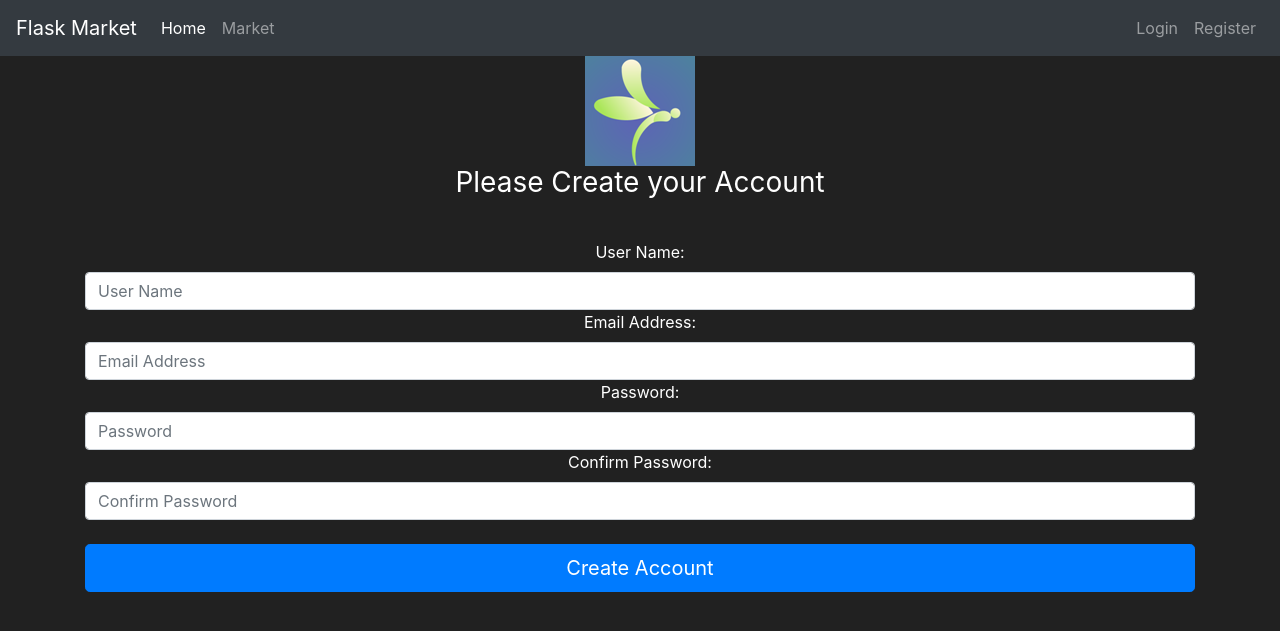
After one commit to harshitshukla-github/E-Commerce-with-Flask, a Flask app: page /register in a window 1280 px wide. The commit adds this page. Shown: the top 631 px of the page. Run offline with Flask 2, Linux system fonts and the light colour scheme; some libraries are stand-ins or nearby versions.

Commit message:
After completing form

```diff
--- a/market/__init__.py
+++ b/market/__init__.py
@@ -2,6 +2,7 @@ from flask import Flask, render_template
 from flask_sqlalchemy import SQLAlchemy
 app = Flask(__name__)
 app.config['SQLALCHEMY_DATABASE_URI'] = 'sqlite:///market.db'
+app.config['SECRET_KEY'] = '0339f475c8af0fa86a7a6bc0'
 db = SQLAlchemy(app)
 
 from market import routes
--- /dev/null
+++ b/market/forms.py
@@ -0,0 +1,23 @@
+from flask_wtf import FlaskForm
+from flask_wtf.recaptcha import validators
+from wtforms import StringField, PasswordField, SubmitField
+from wtforms.validators import DataRequired, Email, Length, EqualTo, ValidationError
+from market.models import User
+
+class RegisterForm(FlaskForm):
+
+  def validate_username(self, username_to_check):
+      user = User.query.filter_by(username = username_to_check.data).first()
+      if user:
+        raise ValidationError('Username already exists!, Please try a different username')
+
+  def validate_email_address(self, email_address_to_check):
+      email_address = User.query.filter_by(email_address = email_address_to_check.data).first()
+      if email_address:
+        raise ValidationError('Email Address already exist! Please try a different email address.')
+
+  username = StringField(label= 'User Name:', validators= [Length(min=2, max=30), DataRequired()])
+  email_address = StringField(label='Email Address:', validators = [Email(), DataRequired()])
+  password1 = PasswordField(label='Password:', validators= [Length(min=6), DataRequired()])
+  password2 = PasswordField(label='Confirm Password:', validators = [EqualTo('password1'), DataRequired()])
+  submit = SubmitField(label='Create Account')
--- a/market/routes.py
+++ b/market/routes.py
@@ -1,6 +1,8 @@
+from market.forms import RegisterForm
 from market import app
-from flask import render_template
-from market.models import Item
+from flask import render_template, redirect, url_for, flash
+from market.models import Item, User
+from market import db
 
 @app.route('/')
 @app.route('/home')
@@ -11,3 +13,18 @@ def home_page():
 def market_page():
     items = Item.query.all()
     return render_template('market.html', items=items)
+
+@app.route('/register', methods = ['GET','POST'])
+def register_page():
+    form = RegisterForm()
+    if form.validate_on_submit():
+        user_to_create = User(username=form.username.data,
+                              email_address=form.email_address.data,
+                              password_hash=form.password1.data)
+        db.session.add(user_to_create)
+        db.session.commit()
+        return redirect(url_for('market_page'))
+    if form.errors != {}:
+        for err_msg in form.errors.values():
+            flash(f'There was an error with creating a user: {err_msg}', category = 'danger')
+    return render_template('register.html', form=form)
--- a/market/templates/base.html
+++ b/market/templates/base.html
@@ -34,11 +34,23 @@
                 <a class="nav-link" href="#">Login</a>
             </li>
             <li class="nav-item">
-                <a class="nav-link" href="#">Register</a>
+                <a class="nav-link" href="{{ url_for('register_page') }}">Register</a>
             </li>
         </ul>
       </div>
     </nav>
+      {% with messages = get_flashed_messages(with_categories=true) %}
+        {% if messages %}
+          {% for category, message in messages %}
+            <div class="alert alert-{{ category }}">
+              <button type="button" class="m1-2 mb-1 close" data-dismiss="alert" aria-label="Close">
+                  <span aria-hidden="true">&times;</span>
+              </button>
+              {{ message }}
+            </div>
+          {% endfor %}
+        {% endif %}
+      {% endwith %}
       {% block content %}
 
       {% endblock %}
--- a/market/templates/market.html
+++ b/market/templates/market.html
@@ -11,7 +11,7 @@
                 <th scope="col">ID</th>
                 <th scope="col">Name</th>
                 <th scope="col">Barcode</th>
-                <th scope="col">Price(IN USD)</th>
+                <th scope="col">Price(IN INR)</th>
                 <th scope="col">Options</th>
             </tr>
         </thead>
@@ -22,7 +22,7 @@
                     <td>{{ item.id }}</td>
                     <td>{{ item.name }}</td>
                     <td>{{ item.barcode }}</td>
-                    <td>${{ item.price }}</td>
+                    <td>{{ item.price }}</td>
                     <td>
                         <button class="btn btn-outline btn-info">More Info</button>
                         <button class="btn btn-outline btn-success">Purchase this Item</button>
--- /dev/null
+++ b/market/templates/register.html
@@ -0,0 +1,35 @@
+{% extends 'base.html' %}
+{% block title %}
+Register Page
+{% endblock %}
+
+{% block content %}
+<body class="text-center">
+  <div class="container">
+      <form method="POST" class="form-register" style="color:white">
+          {{ form.hidden_tag() }}
+          <img class="img-fluid" src="static/dragonfly3.png" alt="Responsive image">
+          <h1 class="h3 mb-3 font-weight-normal">
+              Please Create your Account
+          </h1>
+          <br>
+          {{ form.username.label() }}
+          {{ form.username(class="form-control", placeholder="User Name") }}
+
+          {{ form.email_address.label() }}
+          {{ form.email_address(class="form-control", placeholder="Email Address") }}
+
+          {{ form.password1.label() }}
+          {{ form.password1(class="form-control", placeholder="Password") }}
+
+          {{ form.password2.label() }}
+          {{ form.password2(class="form-control", placeholder="Confirm Password") }}
+
+          <br>
+
+          {{ form.submit(class="btn btn-lg btn-block btn-primary") }}
+
+      </form>
+  </div>
+</body>
+{% endblock %}
```
Also changed, not shown: market/models.py (+9 -0 lines), market/market.db, market/static/dragonfly3.png (added).
